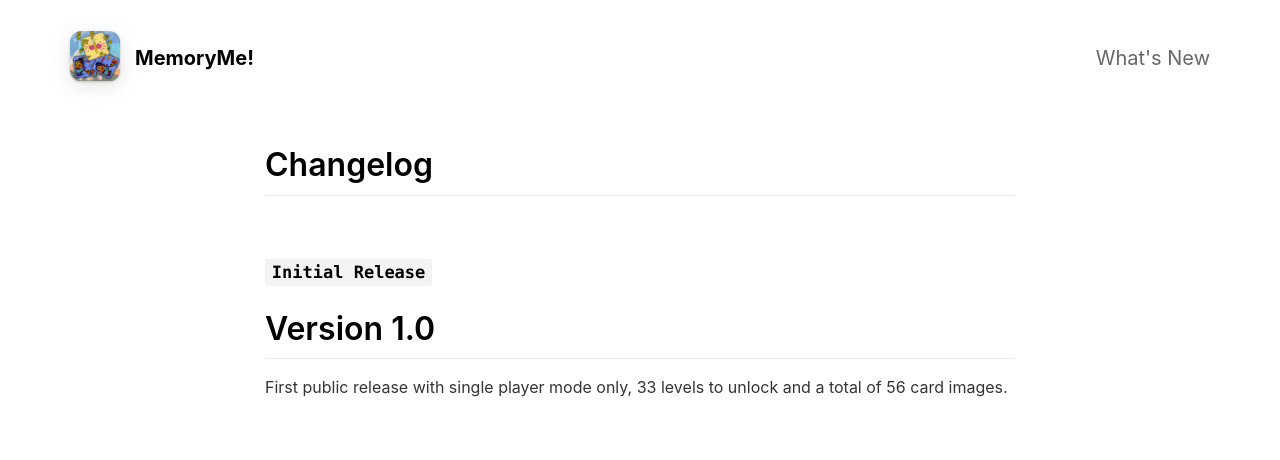
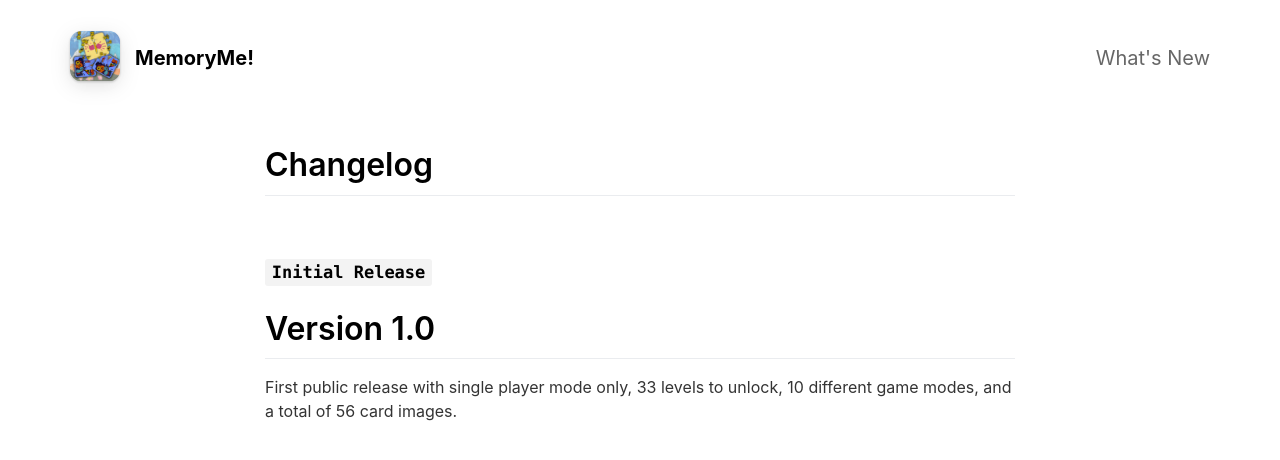
Before and after one commit to Mousquetaire-Softwares/FlipMe, a Jekyll site: the page built from _pages/changelog.md, in a window 1280 px wide. Shown: the top 460 px of the page. Built offline with Jekyll 4.4.1, drawn with Linux system fonts in a browser that asks for light colours; nearby versions of some CDN libraries.

```diff
--- a/_config.yml
+++ b/_config.yml
@@ -37,7 +37,7 @@ github_username                           : stvim
 features                                  :
 
   - title                                 : For everyone
-    description                           : Suitable for young kids and adults alike - you can even play together !
+    description                           : Suitable for young kids and adults alike, you can even play together!
     fontawesome_icon_name                 : link
 
   - title                                 : Progressive
--- a/_pages/changelog.md
+++ b/_pages/changelog.md
@@ -12,7 +12,7 @@ include_in_header: true
 
 ### `Initial Release`
 # **Version 1.0**
-First public release with single player mode only, 33 levels to unlock and a total of 56 card images.
+First public release with single player mode only, 33 levels to unlock, 10 different game modes, and a total of 56 card images.
 
 <br>
 
```
Also changed, not shown: _pages/privacypolicy.md (added, +59 -0 lines).
